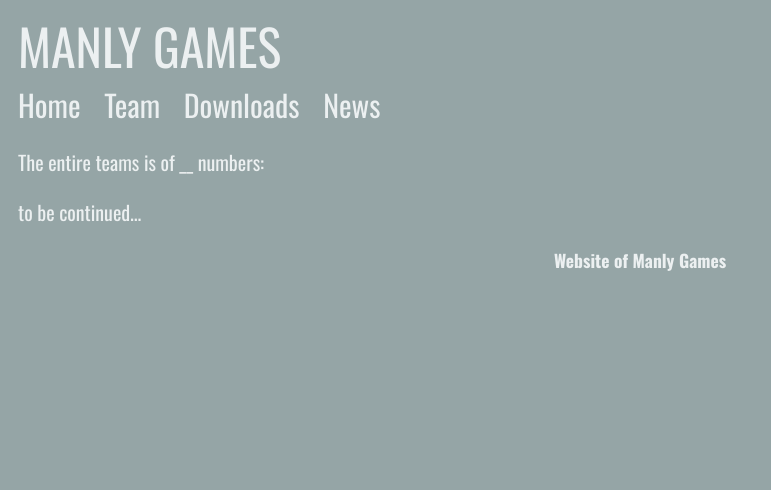
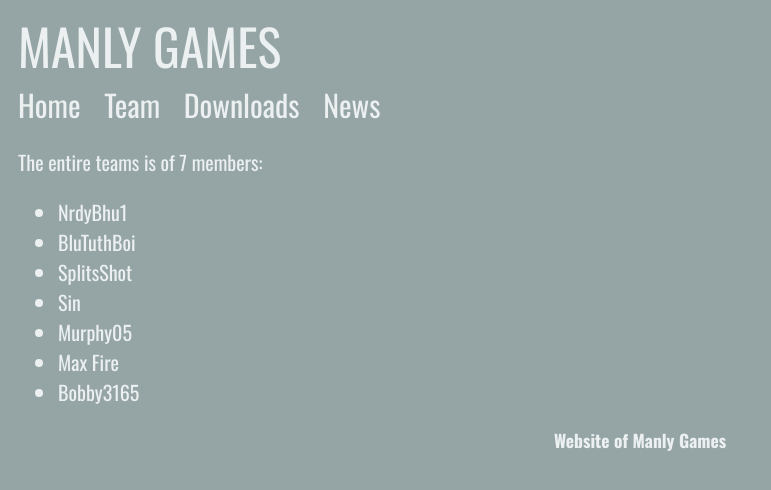
Before and after one commit to ManlyGames/manlygames.github.io, a Jekyll site: the page built from team.md, in a window 1280 px wide. Shown: the top 490 px of the page, without its empty margins (0-771 px from the left). Built offline with Jekyll 4.4.1, drawn with Linux system fonts in a browser that asks for light colours.

Commit message:
Update team.md

```diff
--- a/team.md
+++ b/team.md
@@ -4,6 +4,11 @@ layout: base
 title: Team
 ---
 
-The entire teams is of __ numbers:
-
-to be continued...
+The entire teams is of 7 members:
+- NrdyBhu1
+- BluTuthBoi
+- SplitsShot
+- Sin
+- Murphy05
+- Max Fire
+- Bobby3165
```
